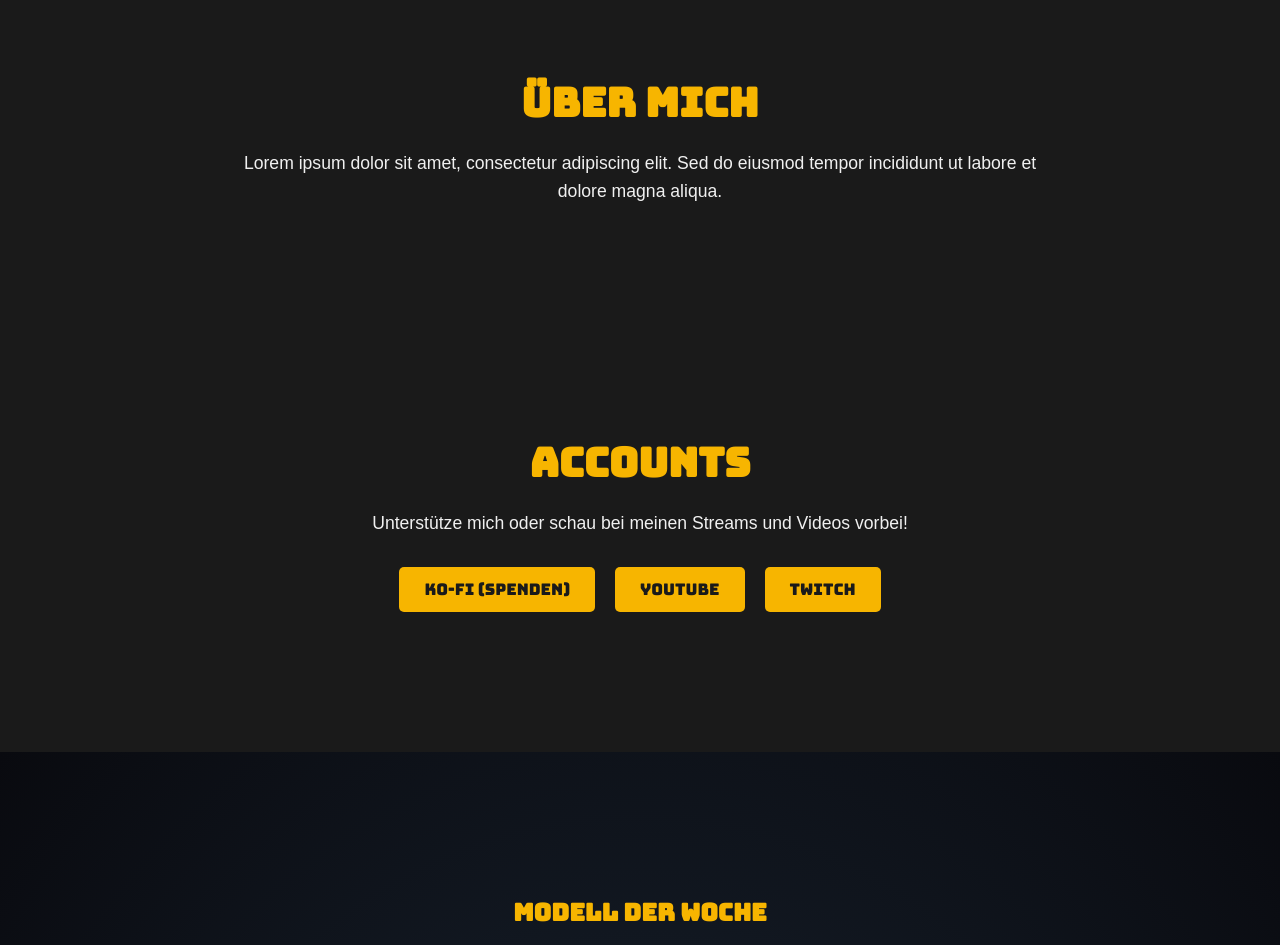
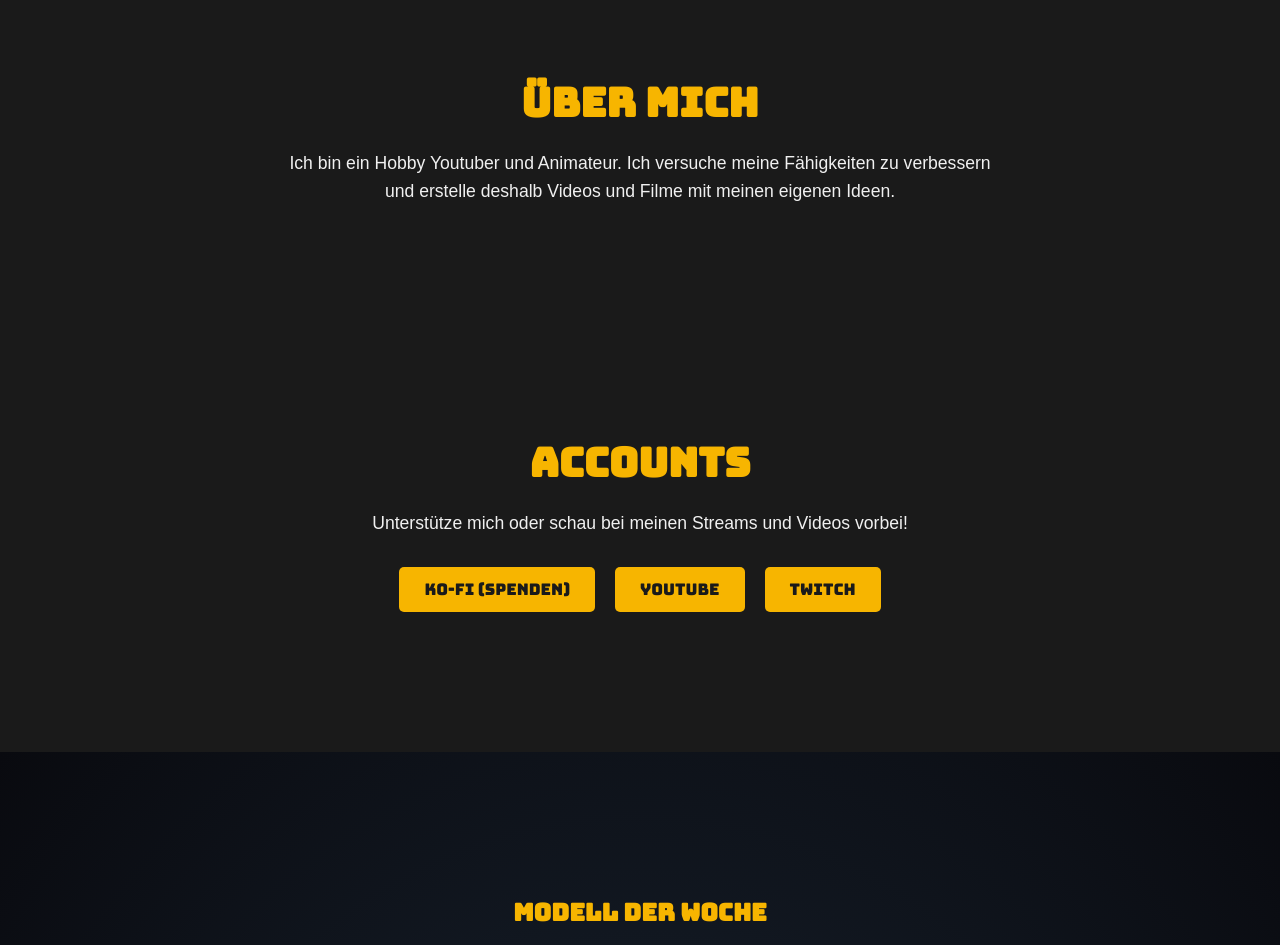
Before and after one commit to BastiLd/Tests-all-Websties, a plain HTML site: page index.html in a window 1280 px wide. Shown: the part 897-1842 px from the top of the page. Drawn offline with Linux system fonts and the light colour scheme; grey boxes are pictures that could not be loaded.

Commit message:
Add files via upload

```diff
--- a/index.html
+++ b/index.html
@@ -148,7 +148,8 @@
     <section id="about" class="content-section fade-in">
         <h2>Über Mich</h2>
         <p>
-            Lorem ipsum dolor sit amet, consectetur adipiscing elit. Sed do eiusmod tempor incididunt ut labore et dolore magna aliqua.
+            Ich bin ein Hobby Youtuber und Animateur. Ich versuche meine Fähigkeiten zu verbessern <br>
+            und erstelle deshalb Videos und Filme mit meinen eigenen Ideen.
         </p>
     </section>
 
```
